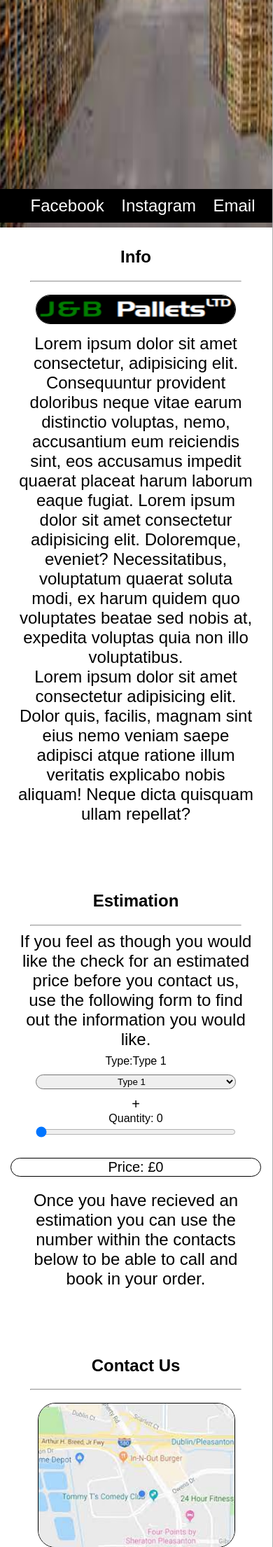
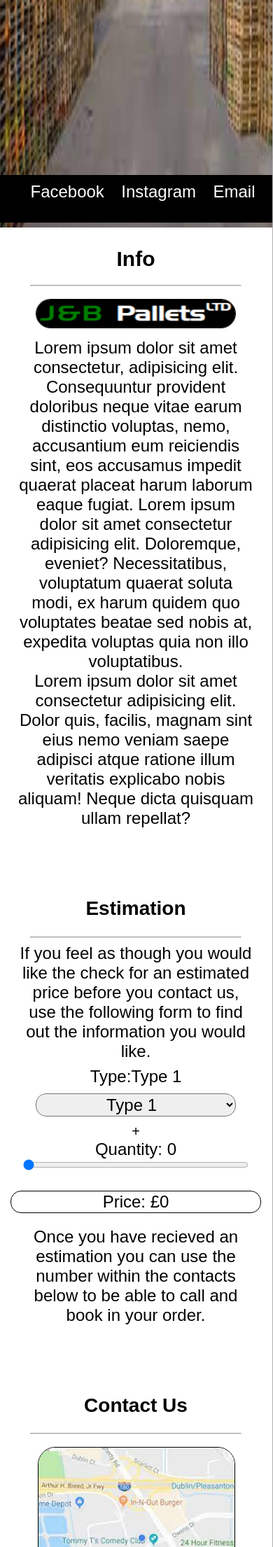
Before and after one commit to roy-finch/JBP_Website, a Flask app: page / in a window 390 px wide. Shown: the part 527-2737 px from the top of the page at 70% size. Run offline with Flask 2, Linux system fonts and the light colour scheme.

Commit message:
added padding on bottom bar to fix phone version.

```diff
--- a/static/css/custom.css
+++ b/static/css/custom.css
@@ -14,11 +14,20 @@ a:hover {
     background-color: white;
     color: black;
 }
-p, span, a {
+p, span, a, select, input[type="range"], output, label {
     text-align: center;
     margin: auto;
     width: 90%;
     font-size: 24px;
+}
+li, ul {
+    font-size: 24px;
+}
+h1 {
+    font-size: 30px;
+}
+h2 {
+    font-size:28px
 }
 div {
     margin: auto;
--- a/templates/base.html
+++ b/templates/base.html
@@ -33,7 +33,7 @@
         {% endblock %}
     </div>
 
-    <div id="footer" class="w-100vw position-fixed bottomN-1px leftN-1px t-indent-20px bg-color-black t-align-center">
+    <div id="footer" class="w-100vw position-fixed bottomN-1px leftN-1px p-bottom-20px t-indent-20px bg-color-black t-align-center">
         <div class="locked-p-10px">
             <!-- <a class="color-white" href="#contact">Contact Us</a> -->
             <!-- <span class="color-white p-10px">Phone Number: 124135082357014790</span> -->
--- a/templates/index.html
+++ b/templates/index.html
@@ -5,7 +5,7 @@
 </div>
 <div id="info" class="h-auto p-bottom-60px w-100per bg-color-white">
     <div class="p-80px">
-        <h2 class="t-align-center">Info</h2>
+        <h1 class="t-align-center">Info</h1>
         <hr>
         <div class="display-inline-block t-align-center max-w-900px-visib w-100per">
             <div class="locked-p-10px">
```
